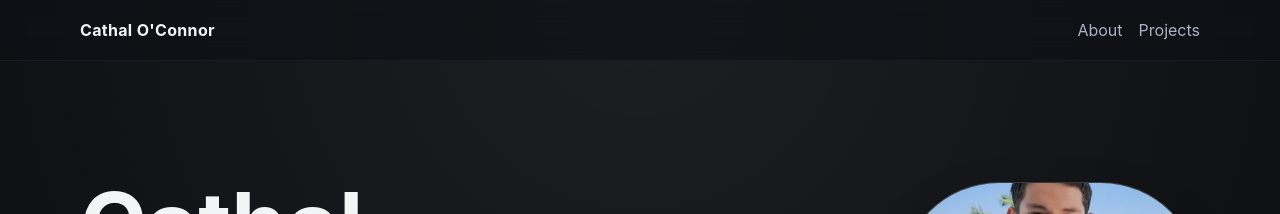
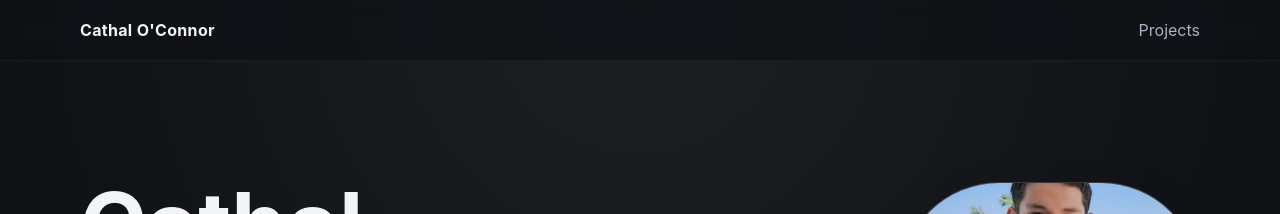
Before and after one commit to oconnortc03/oconnortc03.github.io, a Jekyll site: the page built from index.html, in a window 1280 px wide. Shown: the top 214 px of the page. Built offline with Jekyll 4.4.1, drawn with Linux system fonts in a browser that asks for light colours.

Commit message:
About header removed

```diff
--- a/_layouts/default.html
+++ b/_layouts/default.html
@@ -12,7 +12,7 @@
       <header class="site-header">
         <a class="brand" href="{{ '/' | relative_url }}">{{ site.data.profile.name }}</a>
         <nav class="site-nav">
-          <a href="{{ '/' | relative_url }}#about">About</a>
+          <!--<a href="{{ '/' | relative_url }}#about">About</a>-->
           <a href="{{ '/' | relative_url }}#projects">Projects</a>
         </nav>
       </header>
```
